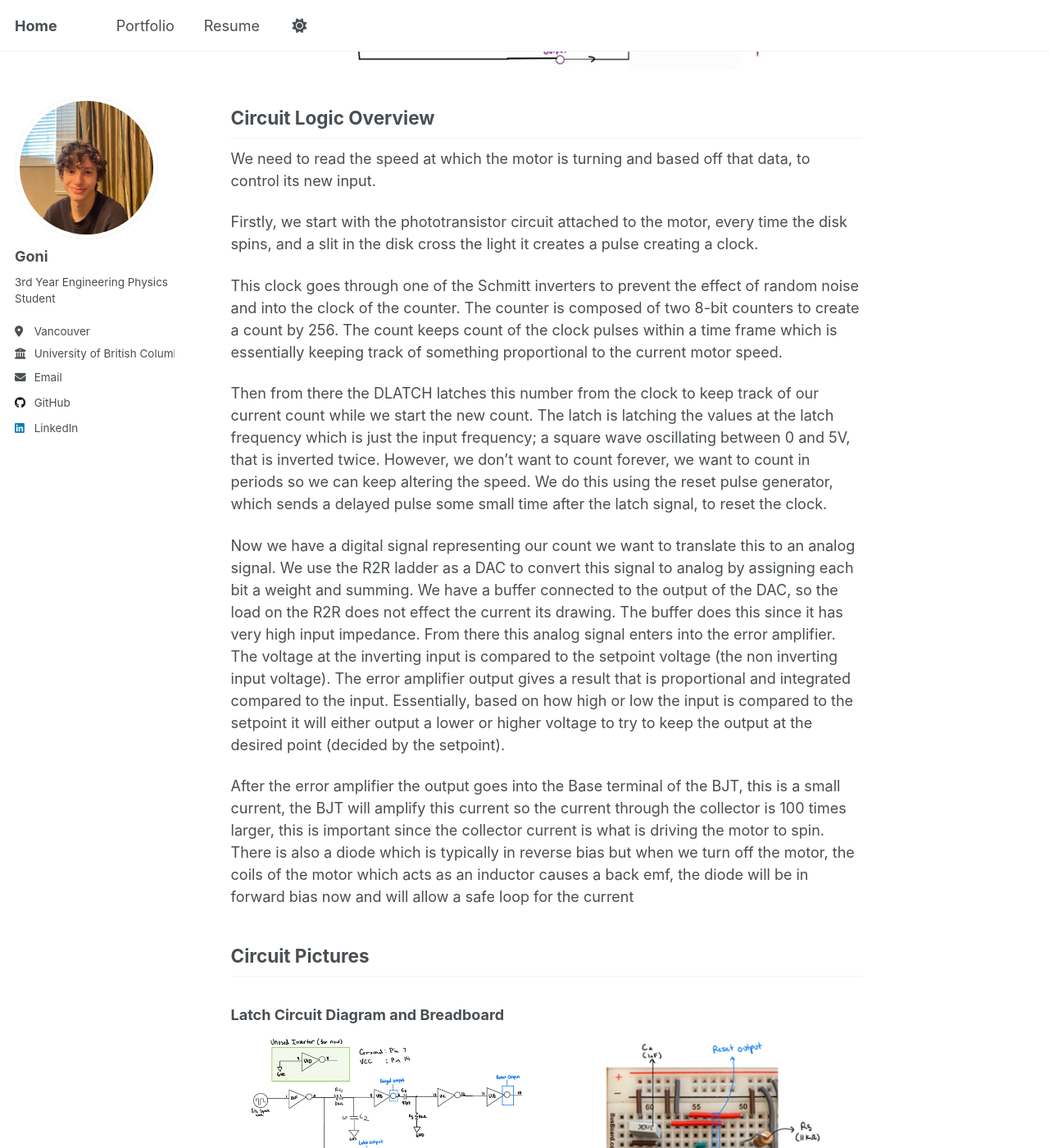
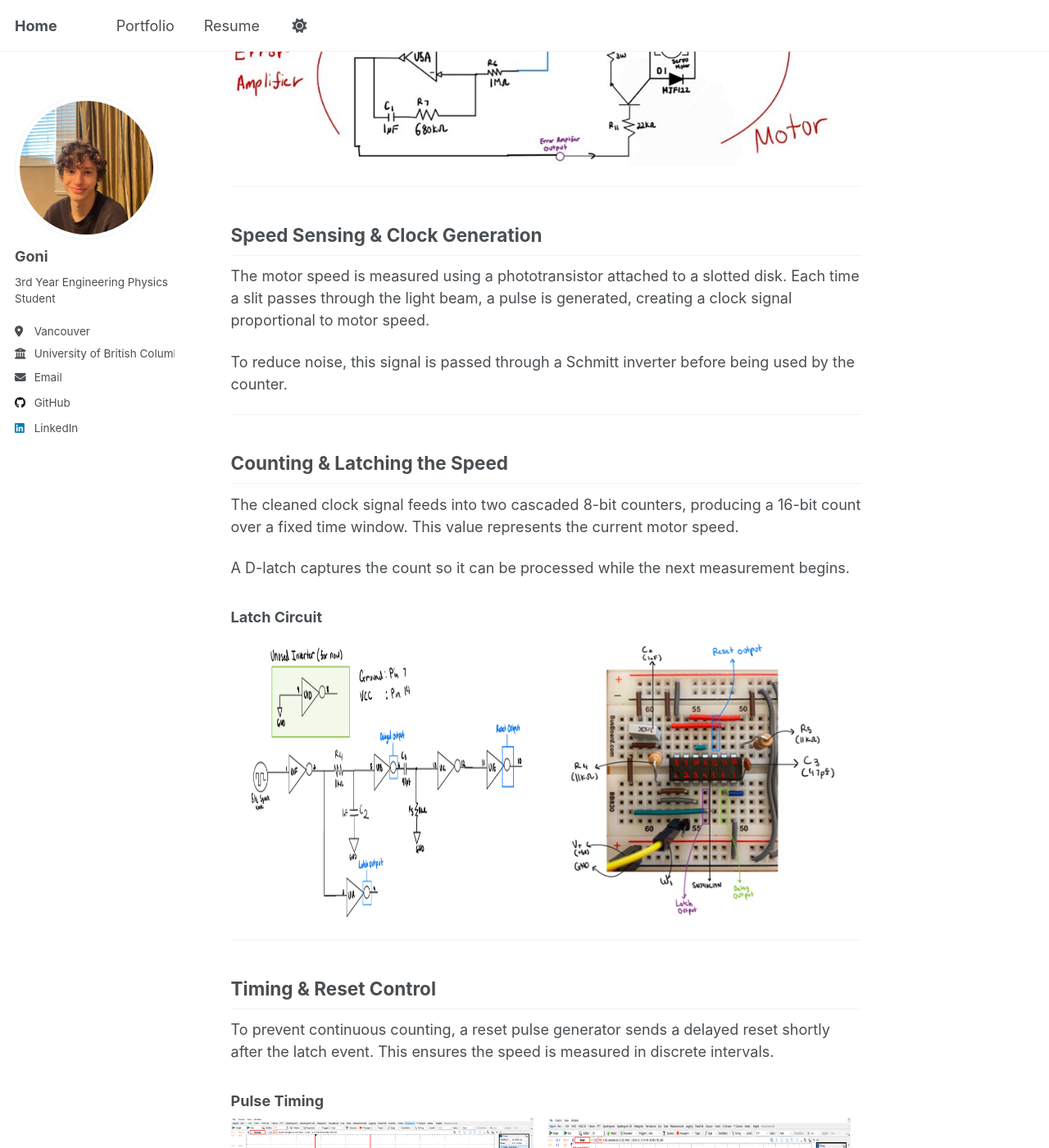
Before and after one commit to GoniBM/gonibm.github.io, a Jekyll site: the page built from _portfolio/portfolio-4.md, in a window 1280 px wide and 1400 px high, scrolled down 919 px. Shown: the whole window at 82% size. Built offline with Jekyll 4.4.1, drawn with Linux system fonts in a browser that asks for light colours; a script that is not in the unit is left out; some of the changed text lies outside the part shown.

Commit message:
Update portfolio-4.md

```diff
--- a/_portfolio/portfolio-4.md
+++ b/_portfolio/portfolio-4.md
@@ -5,80 +5,70 @@ collection: portfolio
 order: 4
 ---
 
-Below is a drawing I made of the entire circuit.
-<img src='/images/CircuitSketchFull.jpg' alt='Full Servo Motor Circuit Sketch'>
+## Circuit Overview
 
-## Circuit Logic Overview
+Below is a drawing of the complete servo motor controller circuit.
 
-We need to read the speed at which the motor is turning and based off that data, to control its new
-input.
+<img src="/images/CircuitSketchFull.jpg" alt="Full Servo Motor Circuit Sketch">
 
-Firstly, we start with the phototransistor circuit attached to the motor, every time the disk spins, and a slit in
-the disk cross the light it creates a pulse creating a clock.
+---
 
-This clock goes through one of the Schmitt inverters to prevent the effect of random noise and into the clock of the counter.
-The counter is composed of two 8-bit counters to create a count by 256. The count keeps count of the clock pulses within a time frame which is essentially
-keeping track of something proportional to the current motor speed.
+## Speed Sensing & Clock Generation
 
-Then from there the DLATCH latches this
-number from the clock to keep track of our current count while we start the new count. The latch is latching the
-values at the latch frequency which is just the input frequency; a square wave oscillating between 0 and 5V, that is
-inverted twice. However, we don’t want to count forever, we want to count in periods so we can keep altering the
-speed. We do this using the reset pulse generator, which sends a delayed pulse some small time after the latch
-signal, to reset the clock.
+The motor speed is measured using a phototransistor attached to a slotted disk. Each time a slit passes through the light beam, a pulse is generated, creating a clock signal proportional to motor speed.
 
-Now we have a digital signal representing our count we want to translate this to an analog
-signal. We use the R2R ladder as a DAC to convert this signal to analog by assigning each bit a weight and
-summing. We have a buffer connected to the output of the DAC, so the load on the R2R does not effect the current
-its drawing. The buffer does this since it has very high input impedance. From there this analog signal enters into
-the error amplifier. The voltage at the inverting input is compared to the setpoint voltage (the non inverting input
-voltage). The error amplifier output gives a result that is proportional and integrated compared to the input.
-Essentially, based on how high or low the input is compared to the setpoint it will either output a lower or higher
-voltage to try to keep the output at the desired point (decided by the setpoint).
+To reduce noise, this signal is passed through a Schmitt inverter before being used by the counter.
 
-After the error amplifier the output goes into the Base terminal of the BJT, this is a small current, the BJT will amplify this current so the current
-through the collector is 100 times larger, this is important since the collector current is what is driving the motor to
-spin. There is also a diode which is typically in reverse bias but when we turn off the motor, the coils of the motor
-which acts as an inductor causes a back emf, the diode will be in forward bias now and will allow a safe loop for
-the current
+---
 
+## Counting & Latching the Speed
 
-## Circuit Pictures
+The cleaned clock signal feeds into two cascaded 8-bit counters, producing a 16-bit count over a fixed time window. This value represents the current motor speed.
 
-### Latch Circuit Diagram and Breadboard
-<div style="display:flex; gap:1rem; flex-wrap:wrap; align-items:flex-start;">
-  <img src="/images/LatchCircuit.png" style="max-width:48%; height:auto; flex:0 0 auto;">
-  <img src="/images/Latch_Circuit.png" style="max-width:48%; height:auto; flex:0 0 auto;">
+A D-latch captures the count so it can be processed while the next measurement begins.
+
+### Latch Circuit
+<div style="display:flex; gap:1rem; flex-wrap:wrap;">
+  <img src="/images/LatchCircuit.png" style="max-width:48%; height:auto;">
+  <img src="/images/Latch_Circuit.png" style="max-width:48%; height:auto;">
 </div>
 
 ---
 
-### Pulse & Timing Oscilloscope Outputs
-<div style="display:flex; gap:1rem; flex-wrap:wrap; align-items:center;">
-  <img src="/images/Delay_Pulse.png" style="max-width:48%; height:auto; flex:0 0 auto;">
-  <img src="/images/Reset_Pulse.png" style="max-width:48%; height:auto; flex:0 0 auto;">
+## Timing & Reset Control
+
+To prevent continuous counting, a reset pulse generator sends a delayed reset shortly after the latch event. This ensures the speed is measured in discrete intervals.
+
+### Pulse Timing
+<div style="display:flex; gap:1rem; flex-wrap:wrap;">
+  <img src="/images/Delay_Pulse.png" style="max-width:48%; height:auto;">
+  <img src="/images/Reset_Pulse.png" style="max-width:48%; height:auto;">
 </div>
 
 ---
 
-### Clock – DLatch Circuit Breadboard
-<div style="display:flex; gap:1rem; flex-wrap:wrap; align-items:center;">
-  <img src="/images/DlatchBreadboard.jpg" style="max-width:32%; height:auto; flex:0 0 auto;">
-  <img src="/images/DLatchLogic.png" style="max-width:32%; height:auto; flex:0 0 auto;">
+## Digital-to-Analog Conversion
+
+The latched digital value is converted into an analog voltage using an R-2R ladder DAC. Each bit contributes a weighted voltage, producing a signal proportional to motor speed.
+
+A buffer follows the DAC to prevent loading effects due to its high input impedance.
+
+### DLatch → R2R → Buffer
+<div style="display:flex; gap:1rem; flex-wrap:wrap;">
+  <img src="/images/Buffer.jpg" style="max-width:32%; height:auto;">
+  <img src="/images/BBREADBOARD.jpg" style="max-width:32%; height:auto;">
 </div>
 
 ---
 
-### DLatch – R2R – Buffer Circuit Diagram, Breadboard
-<div style="display:flex; gap:1rem; flex-wrap:wrap; align-items:center;">
-  <img src="/images/Buffer.jpg" style="max-width:32%; height:auto; flex:0 0 auto;">
-  <img src="/images/BBREADBOARD.jpg" style="max-width:32%; height:auto; flex:0 0 auto;">
+## Error Amplification & Motor Drive
+
+The analog speed signal is compared to a setpoint voltage using an error amplifier. The resulting output adjusts motor drive voltage to correct speed deviations.
+
+This signal drives a BJT, amplifying current to power the motor. A flyback diode protects against back EMF when the motor is switched off.
+
+### Error Amplifier
+<div style="display:flex; gap:1rem; flex-wrap:wrap;">
+  <img src="/images/ErrorAmplifier.jpg" style="max-width:48%; height:auto;">
+  <img src="/images/Error_Amplifier.jpg" style="max-width:48%; height:auto;">
 </div>
-
----
-
-### Amplifier
-<div style="display:flex; gap:1rem; flex-wrap:wrap; align-items:center;">
-  <img src="/images/ErrorAmplifier.jpg" style="max-width:48%; height:auto; flex:0 0 auto;">
-  <img src="/images/Error_Amplifier.jpg" style="max-width:48%; height:auto; flex:0 0 auto;">
-</div>
```
